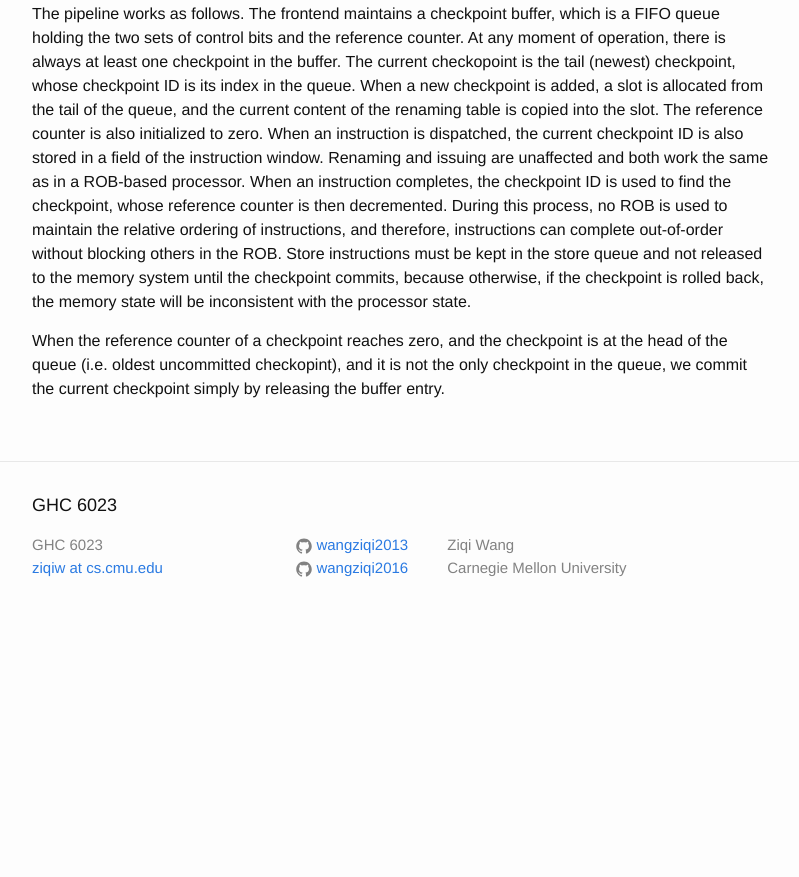
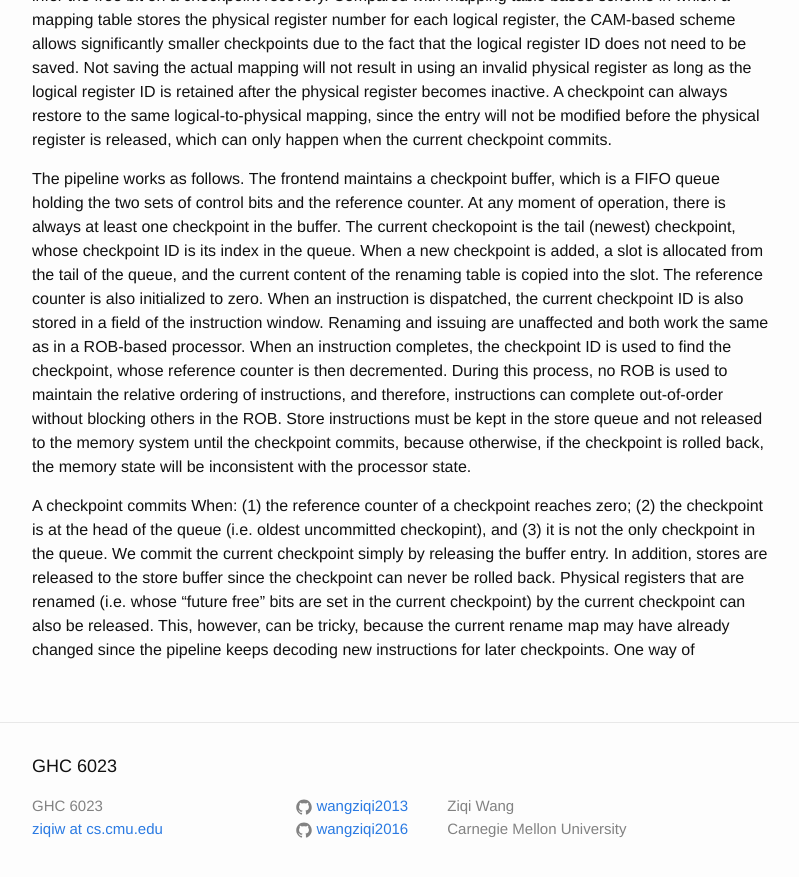
Before and after one commit to wangziqi2013/wangziqi2013.github.io, a Jekyll site: the page built from _posts/2019-09-11-ooo-commit-processors.markdown, in a window 1280 px wide and 900 px high, scrolled down 1579 px. Shown: the top 877 px of the window, without its empty margins (238-1037 px from the left). Built offline with Jekyll 4.4.1, drawn with Linux system fonts in a browser that asks for light colours; before the commit the page ends 2218 px from its top, so only the background shows below that; some of the changed text lies outside the part shown.

Commit message:
Adding highlights

```diff
--- a/_posts/2019-09-11-ooo-commit-processors.markdown
+++ b/_posts/2019-09-11-ooo-commit-processors.markdown
@@ -12,6 +12,14 @@ htm_cd:
 htm_cr:
 version_mgmt:
 ---
+
+**Highlights:**
+
+1. Treating multiple instructions as a "complex" instruction and only commit them together or roll back together is
+   a very nice optimization technique (optimization by coarsening).
+
+2. The paper makes an interesting observation that by using a CAM for register renaming, only two of the three control
+   bits need to be saved.
 
 This paper explores the design space for out-of-order instruction commit in out-of-order execution, superscalar processors.
 Conventionally, out-of-order execution processors have a FIFO reorder buffer (ROB) at the backend which is populated when
@@ -70,6 +78,9 @@ and therefore, instructions can complete out-of-order without blocking others in
 in the store queue and not released to the memory system until the checkpoint commits, because otherwise, if the checkpoint
 is rolled back, the memory state will be inconsistent with the processor state.
 
-When the reference counter of a checkpoint reaches zero, and the checkpoint is at the head of the queue (i.e. oldest
-uncommitted checkopint), and it is not the only checkpoint in the queue, we commit the current checkpoint simply by
-releasing the buffer entry.
+A checkpoint commits When: (1) the reference counter of a checkpoint reaches zero; (2) the checkpoint is at the head of
+the queue (i.e. oldest uncommitted checkopint), and (3) it is not the only checkpoint in the queue. We commit the current
+checkpoint simply by releasing the buffer entry. In addition, stores are released to the store buffer since the checkpoint
+can never be rolled back. Physical registers that are renamed (i.e. whose "future free" bits are set in the current checkpoint)
+by the current checkpoint can also be released. This, however, can be tricky, because the current rename map may have
+already changed since the pipeline keeps decoding new instructions for later checkpoints. One way of
```
